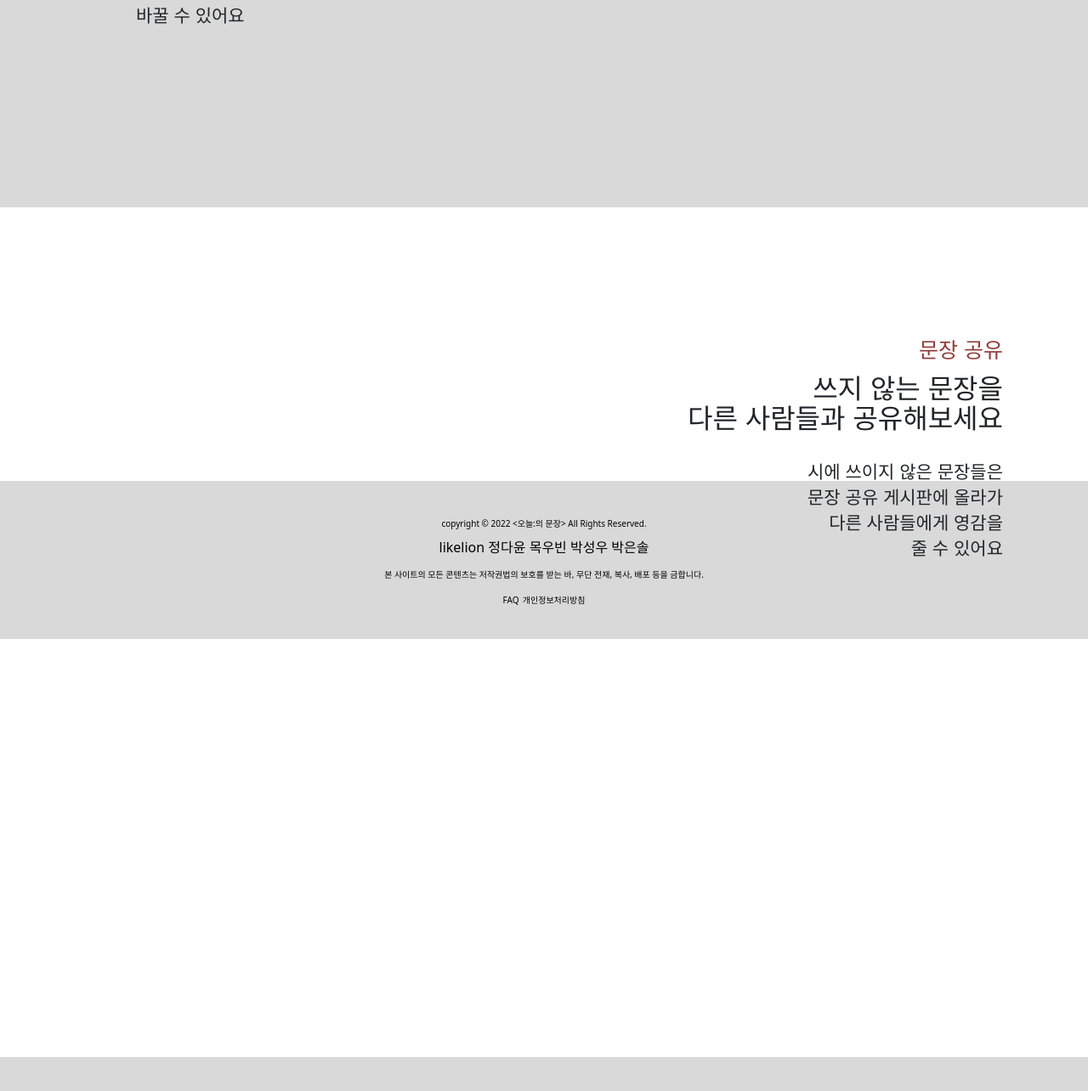
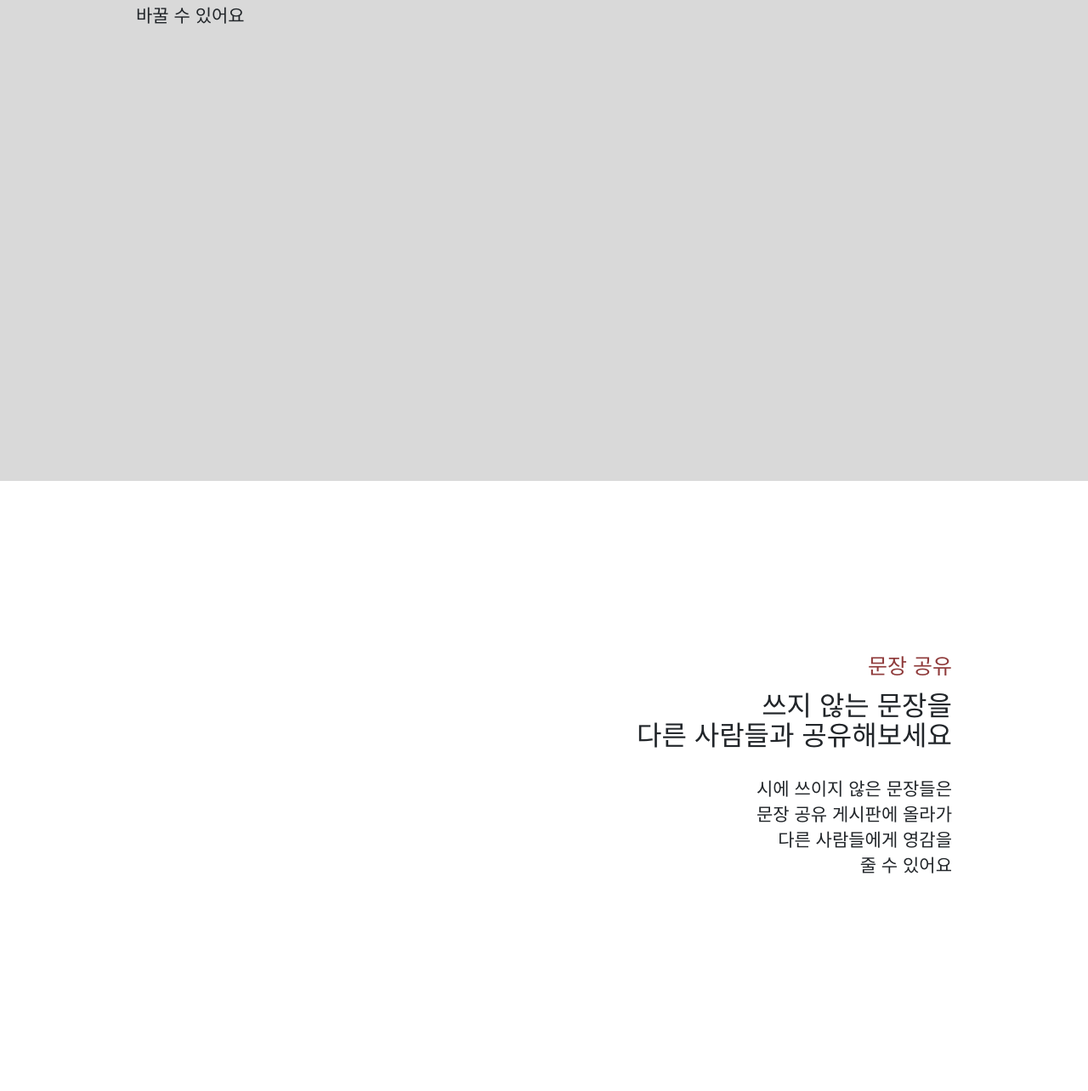
Before and after one commit to yumsae/todays-sentence, a Django app: page / in a window 1280 px wide. Shown: the part 1664-2948 px from the top of the page at 85% size. Run offline with Django 4.2, Linux system fonts and the light colour scheme; some web fonts are replaced.

Commit message:
conflict_success

```diff
--- a/buildapp/templates/buildapp/home.html
+++ b/buildapp/templates/buildapp/home.html
@@ -30,11 +30,10 @@
                     <p class="guide_sub">평범한 문장을 </br>시적으로 바꿔보세요</p>
                     <p class= "guide_cont">문장 작성 가이드를 참고하여</br>처음 썼던 문장을</br>여러 개의 다른 문장들로</br>바꿀 수 있어요</p>
                 </div>
-                <div class= "home_guide" data-aos="fade-left" data-aos-offset="300" data-aos-easing="ease-in-sine" style="text-align: right; padding: 200px 60px 0 0;">
             </div>
 
             <div class="home_guide_wrap" style="background-color: white">
-                <div class= "home_guide" style="text-align: right;">
+                <div class= "home_guide" data-aos="fade-left" data-aos-offset="300" data-aos-easing="ease-in-sine" style="text-align: right; padding: 200px 60px 0 0;">
                     <p class="guide_title">문장 공유</p>
                     <p class="guide_sub">쓰지 않는 문장을 </br>다른 사람들과 공유해보세요</p>
                     <p class="guide_cont">시에 쓰이지 않은 문장들은</br>문장 공유 게시판에 올라가</br>다른 사람들에게 영감을</br>줄 수 있어요</p>
--- a/static/css/base.css
+++ b/static/css/base.css
@@ -94,6 +94,7 @@ ul, li {
     line-height: 80px;
     vertical-align: middle;
 }
+
 
 
 .login {
@@ -209,6 +210,7 @@ ul, li {
     z-index: -1;
 }
 
+
 .main_title {
     font-weight: 200;
     font-size: 44px;
@@ -235,6 +237,7 @@ ul, li {
 .home_ex p {
     font-size: 2.5rem;
 }
+
 
 .home_guide_wrap {
     background-color: #D9D9D9;
```
